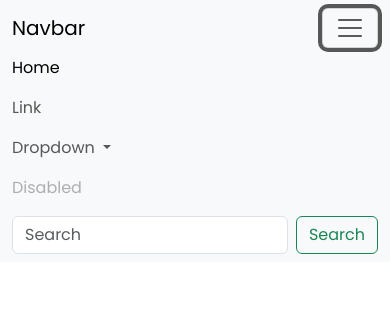
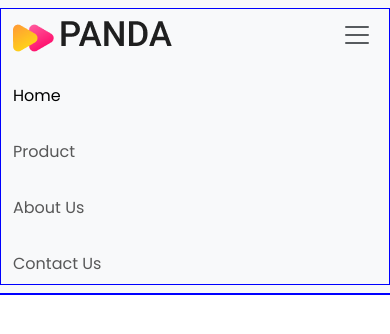
Before and after one commit to hasiburrahmanbiplab/panda-ecommerce, a plain HTML site: page index.html in a window 390 px wide. Both pictures are taken after a click on the button "Toggle navigation". Drawn offline with nearby package versions, Linux system fonts and the light colour scheme.

Commit message:
banner text part added and work in progress

```diff
--- a/css/style.css
+++ b/css/style.css
@@ -2,3 +2,60 @@
 body{
     font-family: "Poppins", sans-serif;
 }
+*{
+    padding: 0;
+    margin: 0;
+    outline: 0;
+    box-sizing: border-box;
+}
+h1,
+h2,
+h3,
+h4,
+h5,
+h6 {
+    padding: 0;
+    margin: 0;
+}
+ul{
+    padding: 0;
+    margin: 0;
+}
+li{
+    display: inline-block;
+    list-style: none;
+}
+a{
+    display: inline-block;
+    text-decoration: none;
+}
+.container{
+    border: 1px solid blue;
+}
+
+.common-btn{
+    font-size: 16px;
+    font-weight: 500;
+    font-family: "Poppins", sans-serif;
+    color: #FFFFFF;
+    padding: 15px 20px;
+    background-color: black;
+    border: none;
+    border-radius: 10px;
+    text-transform: uppercase;
+}
+.navbar-icon{
+    padding: 5px;
+    border: 0;
+}
+.navbar-icon:focus {
+	box-shadow: none;
+}
+.form-control:focus {
+    box-shadow: none;
+    border: none;
+}
+/* navbar part end */
+/* banner part start */
+
+/* banner part end */
--- a/index.html
+++ b/index.html
@@ -11,42 +11,40 @@
   <body>
     <!-- navbar part start -->
     <nav class="navbar navbar-expand-lg bg-body-tertiary">
-        <div class="container-fluid">
-          <a class="navbar-brand" href="#">Navbar</a>
-          <button class="navbar-toggler" type="button" data-bs-toggle="collapse" data-bs-target="#navbarSupportedContent" aria-controls="navbarSupportedContent" aria-expanded="false" aria-label="Toggle navigation">
+        <div class="container">
+          <a class="navbar-brand" href="#"><img src="images/logo-1.png" alt=""></a>
+          <button class="navbar-toggler navbar-icon" type="button" data-bs-toggle="collapse" data-bs-target="#navbarSupportedContent" aria-controls="navbarSupportedContent" aria-expanded="false" aria-label="Toggle navigation">
             <span class="navbar-toggler-icon"></span>
           </button>
           <div class="collapse navbar-collapse" id="navbarSupportedContent">
-            <ul class="navbar-nav me-auto mb-2 mb-lg-0">
+            <ul class="navbar-nav ms-auto mt-3 mt-lg-0 gap-3">
                 <li class="nav-item">
                    <a class="nav-link active" aria-current="page" href="#">Home</a>
                 </li>
                 <li class="nav-item">
-                <a class="nav-link" href="#">Link</a>
-              </li>
-              <li class="nav-item dropdown">
-                <a class="nav-link dropdown-toggle" href="#" role="button" data-bs-toggle="dropdown" aria-expanded="false">
-                  Dropdown
-                </a>
-                <ul class="dropdown-menu">
-                  <li><a class="dropdown-item" href="#">Action</a></li>
-                  <li><a class="dropdown-item" href="#">Another action</a></li>
-                  <li><hr class="dropdown-divider"></li>
-                  <li><a class="dropdown-item" href="#">Something else here</a></li>
-                </ul>
+                    <a class="nav-link" href="#">Product</a>
                 </li>
                 <li class="nav-item">
-                <a class="nav-link disabled" aria-disabled="true">Disabled</a>
+                    <a class="nav-link" href="#">About Us</a>
+                </li>
+                <li class="nav-item">
+                    <a class="nav-link" href="#">Contact Us</a>
                 </li>
             </ul>
-            <form class="d-flex" role="search">
-              <input class="form-control me-2" type="search" placeholder="Search" aria-label="Search">
-              <button class="btn btn-outline-success" type="submit">Search</button>
-            </form>
           </div>
         </div>
       </nav>
     <!-- navbar part end -->
+    <!-- banner part start -->
+     <section id="banner">
+      <div class="container">
+        <div class="row">
+          <div class="col-7"></div>
+          <div class="col-5"></div>
+        </div>
+      </div>
+     </section>
+    <!-- banner part end -->
 
 
 
```
Lines whose indentation alone changed are shown as unchanged.
